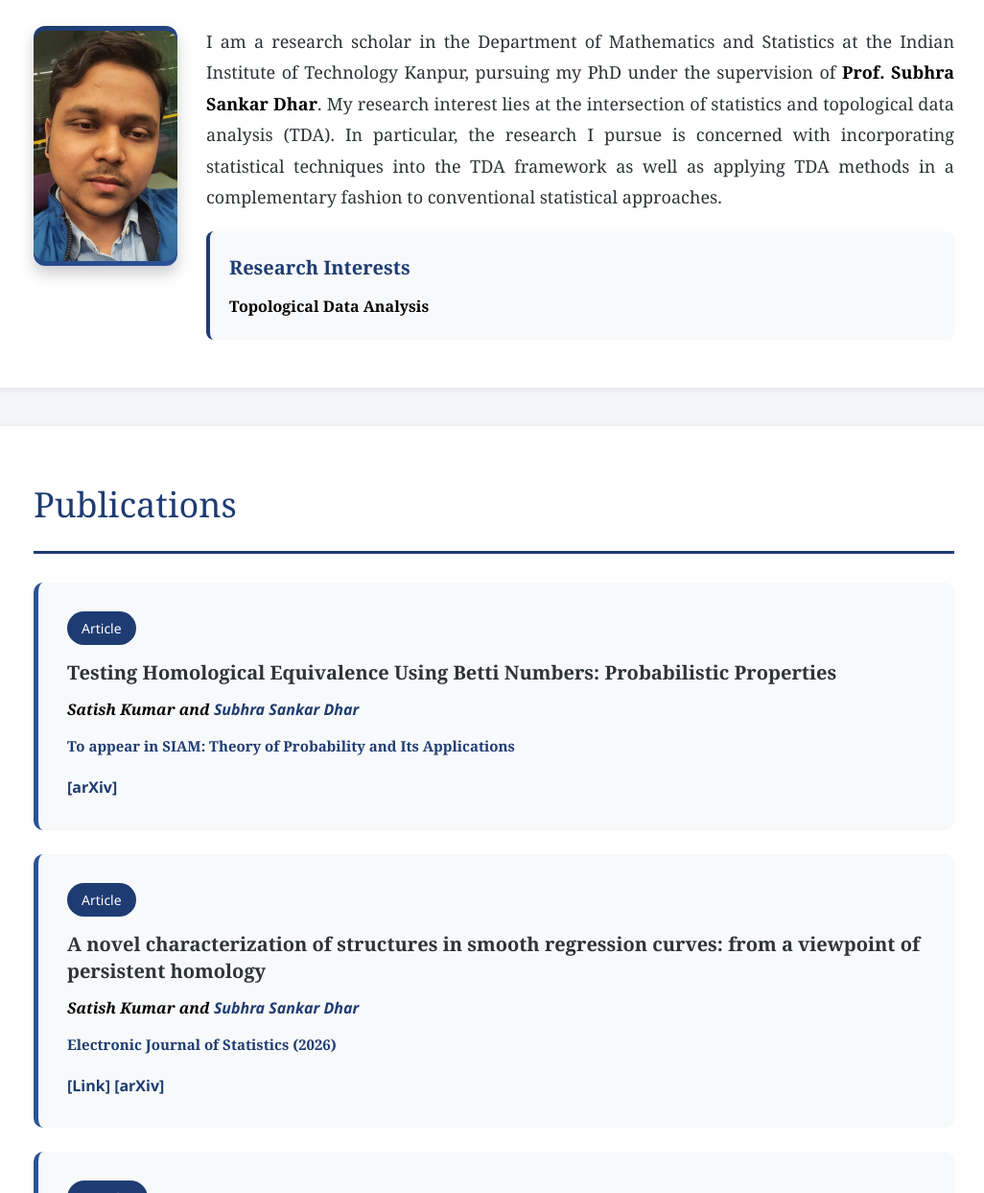
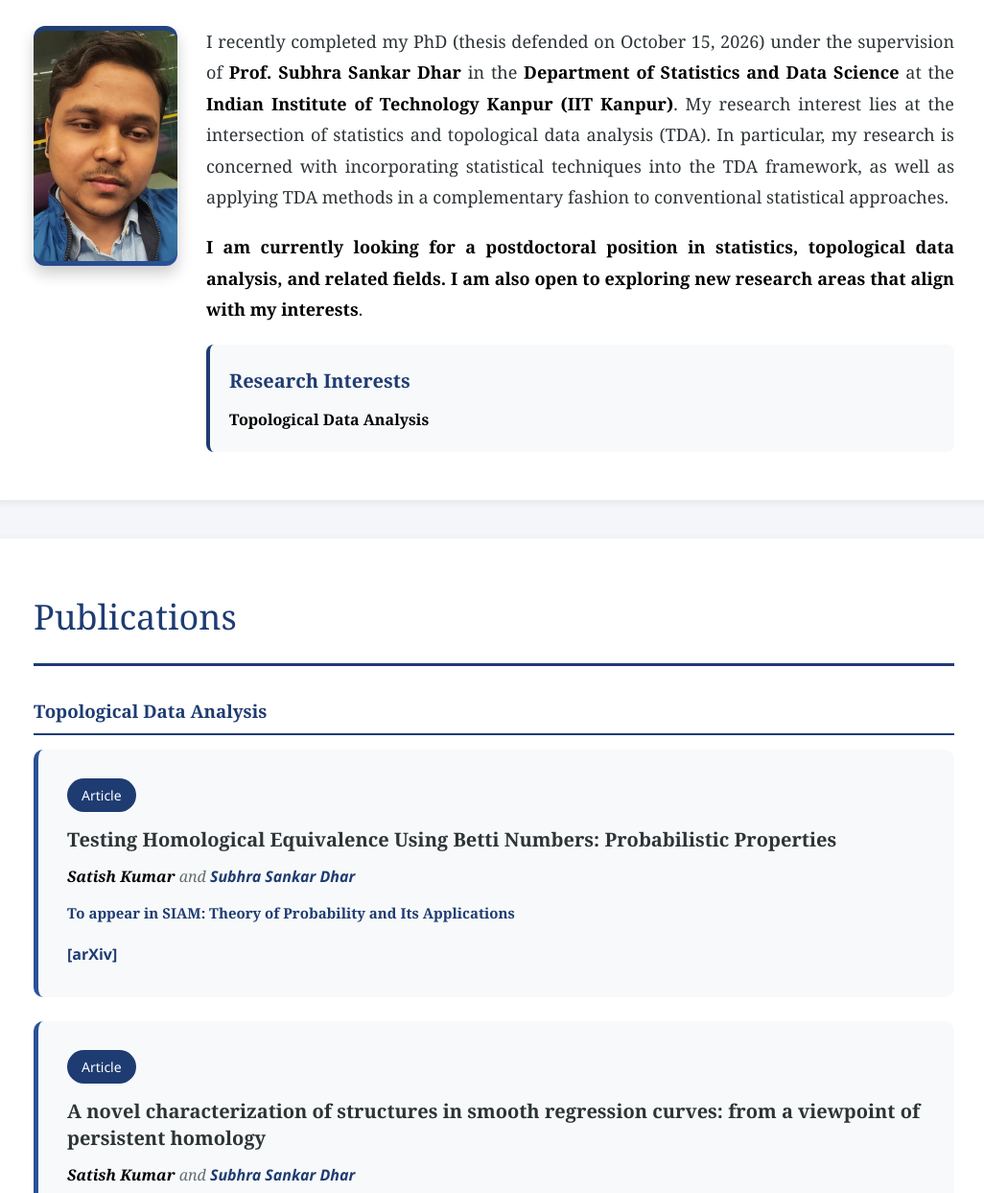
Before and after one commit to satsh636/satishwebpage, a plain HTML site: page index.html in a window 1280 px wide. Shown: the part 497-1740 px from the top of the page at 96% size, without its empty margins (125-1151 px from the left). Drawn offline with Linux system fonts and the light colour scheme.

Commit message:
Update index.html

```diff
--- a/index.html
+++ b/index.html
@@ -260,6 +260,13 @@
             font-size: 16px;
         }
 
+       .pub-subsection {
+    color: #1e3c72;
+    border-bottom: 2px solid #1e3c72;
+    padding-bottom: 6px;
+    margin: 30px 0 15px;
+}
+
         .conference-item {
             background: #f8f9fa;
             padding: 20px;
@@ -351,7 +358,18 @@
             </div>
             <div class="about-content" style="flex: 1; min-width: 300px;">
                 <p>
-                    I am a research scholar in the Department of Mathematics and Statistics at the Indian Institute of Technology Kanpur, pursuing my PhD under the supervision of <strong style="color: black; font-weight: bold;"><a href="https://sites.google.com/site/subhrasankardhar/home" style="color: inherit; text-decoration: none;">Prof. Subhra Sankar Dhar</a></strong>. My research interest lies at the intersection of statistics and topological data analysis (TDA). In particular, the research I pursue is concerned with incorporating statistical techniques into the TDA framework as well as applying TDA methods in a complementary fashion to conventional statistical approaches.
+  I recently completed my PhD (thesis defended on October 15, 2026) under the supervision of
+  <strong style="color: black; font-weight: bold;"><a href="https://sites.google.com/site/subhrasankardhar/home" style="color: inherit; text-decoration: none;">Prof. Subhra Sankar Dhar</a></strong>
+  in the
+  <strong style="color: black; font-weight: bold;"><a href="https://iitk.ac.in/sds/" style="color: inherit; text-decoration: none;">Department of Statistics and Data Science</a></strong>
+  at the <strong style="color: black; font-weight: bold;">Indian Institute of Technology Kanpur (IIT Kanpur)</strong>.
+  My research interest lies at the intersection of statistics and topological data analysis (TDA).
+  In particular, my research is concerned with incorporating statistical techniques into the TDA framework, as well as applying TDA methods in a complementary fashion to conventional statistical approaches.
+</p>
+
+<p><strong style="color: black; font-weight: bold;">
+  I am currently looking for a postdoctoral position in statistics, topological data analysis, and related fields.
+  I am also open to exploring new research areas that align with my interests</strong>.
 </p>
                 <div class="research-box">
                     <h3>Research Interests</h3>
@@ -365,10 +383,16 @@
         <section id="publications">
     <h2>Publications</h2>
 
+    <!-- ========== Topological Data Analysis ========== -->
+    <h3 class="pub-subsection">Topological Data Analysis</h3>
+
     <div class="publication-card">
         <span class="pub-type">Article</span>
         <h3>Testing Homological Equivalence Using Betti Numbers: Probabilistic Properties</h3>
-               <p class="authors"><strong style="color: black; font-weight: bold;">Satish Kumar and</strong> <strong><a href="https://sites.google.com/site/subhrasankardhar/home" style="color: #1e3c72; text-decoration: none;">Subhra  Sankar Dhar</a></strong></p>
+        <p class="authors">
+            <strong style="color: black; font-weight: bold;">Satish Kumar</strong> and
+            <strong><a href="https://sites.google.com/site/subhrasankardhar/home" style="color: #1e3c72; text-decoration: none;">Subhra Sankar Dhar</a></strong>
+        </p>
         <p class="journal" style="color: #1e3c72; font-weight: bold;">To appear in SIAM: Theory of Probability and Its Applications</p>
         <a href="https://doi.org/10.48550/arXiv.2211.13959">[arXiv]</a>
     </div>
@@ -376,8 +400,11 @@
     <div class="publication-card">
         <span class="pub-type">Article</span>
         <h3>A novel characterization of structures in smooth regression curves: from a viewpoint of persistent homology</h3>
-                 <p class="authors"><strong style="color: black; font-weight: bold;">Satish Kumar and</strong> <strong><a href="https://sites.google.com/site/subhrasankardhar/home" style="color: #1e3c72; text-decoration: none;">Subhra Sankar Dhar</a></strong></p>
-                <p class="journal" style="color: #1e3c72; font-weight: bold;"> Electronic Journal of Statistics (2026)</p>
+        <p class="authors">
+            <strong style="color: black; font-weight: bold;">Satish Kumar</strong> and
+            <strong><a href="https://sites.google.com/site/subhrasankardhar/home" style="color: #1e3c72; text-decoration: none;">Subhra Sankar Dhar</a></strong>
+        </p>
+        <p class="journal" style="color: #1e3c72; font-weight: bold;">Electronic Journal of Statistics (2026)</p>
         <a href="https://doi.org/10.1214/26-EJS2532">[Link]</a>
         <a href="https://doi.org/10.48550/arXiv.2310.19435">[arXiv]</a>
     </div>
@@ -385,9 +412,19 @@
     <div class="publication-card">
         <span class="pub-type">Preprint</span>
         <h3>Identifying Topological Differences in Two Populations of Random Geometric Objects</h3>
-                 <p class="authors"><strong style="color: black; font-weight: bold;">Satish Kumar and</strong> <strong><a href="https://sites.google.com/site/subhrasankardhar/home" style="color: #1e3c72; text-decoration: none;">Subhra Sankar Dhar</a></strong></p>
+        <p class="authors">
+            <strong style="color: black; font-weight: bold;">Satish Kumar</strong> and
+            <strong><a href="https://sites.google.com/site/subhrasankardhar/home" style="color: #1e3c72; text-decoration: none;">Subhra Sankar Dhar</a></strong>
+        </p>
         <a href="https://doi.org/10.48550/arXiv.2603.15082">[arXiv]</a>
     </div>
+
+    <!-- ========== Econometrics ========== -->
+    <h3 class="pub-subsection">Econometrics</h3>
+
+    <!-- Paste your econometrics publication cards here, using the same
+         <div class="publication-card"> structure as above. -->
+
 </section>
 
         <section id="education">
```
Lines whose indentation alone changed are shown as unchanged.
